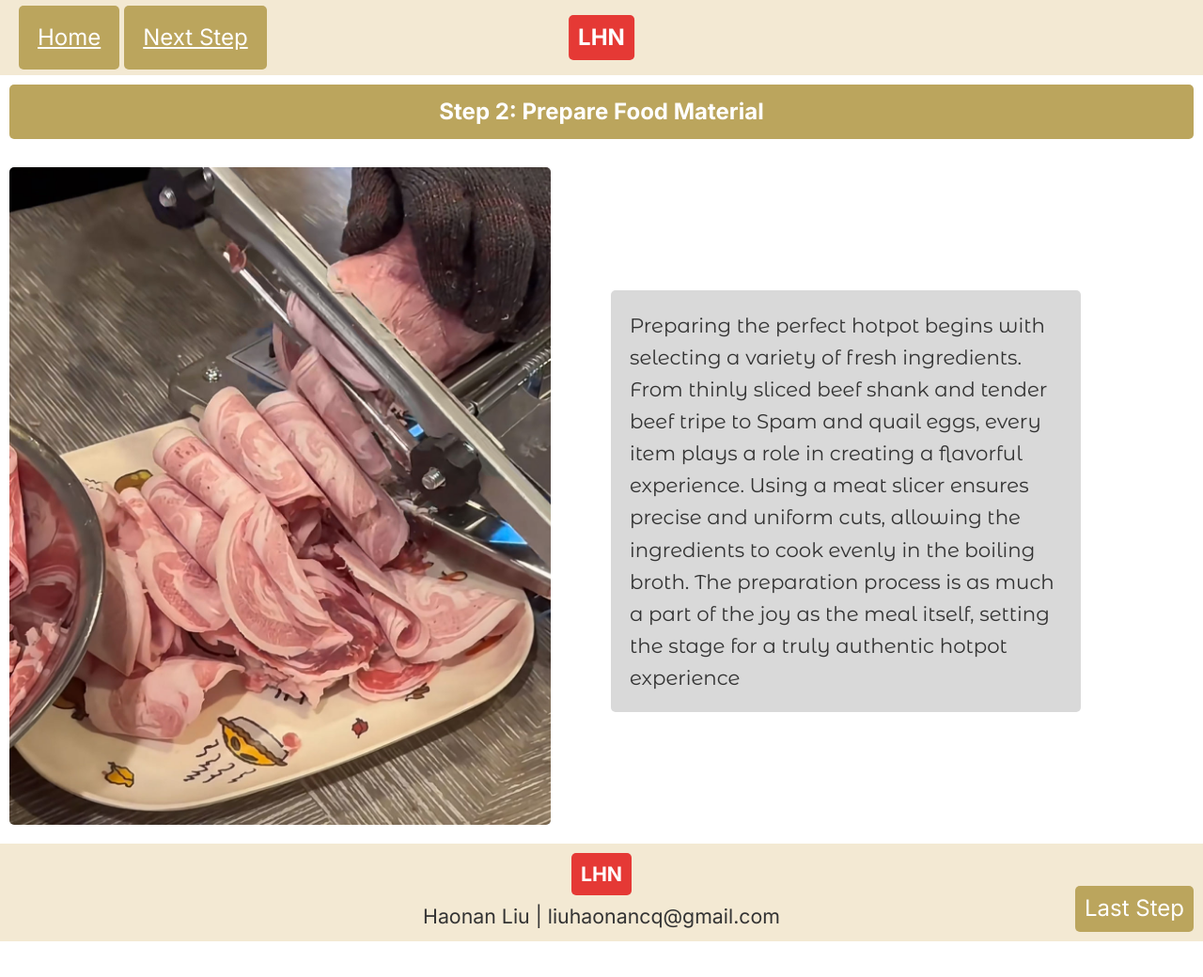
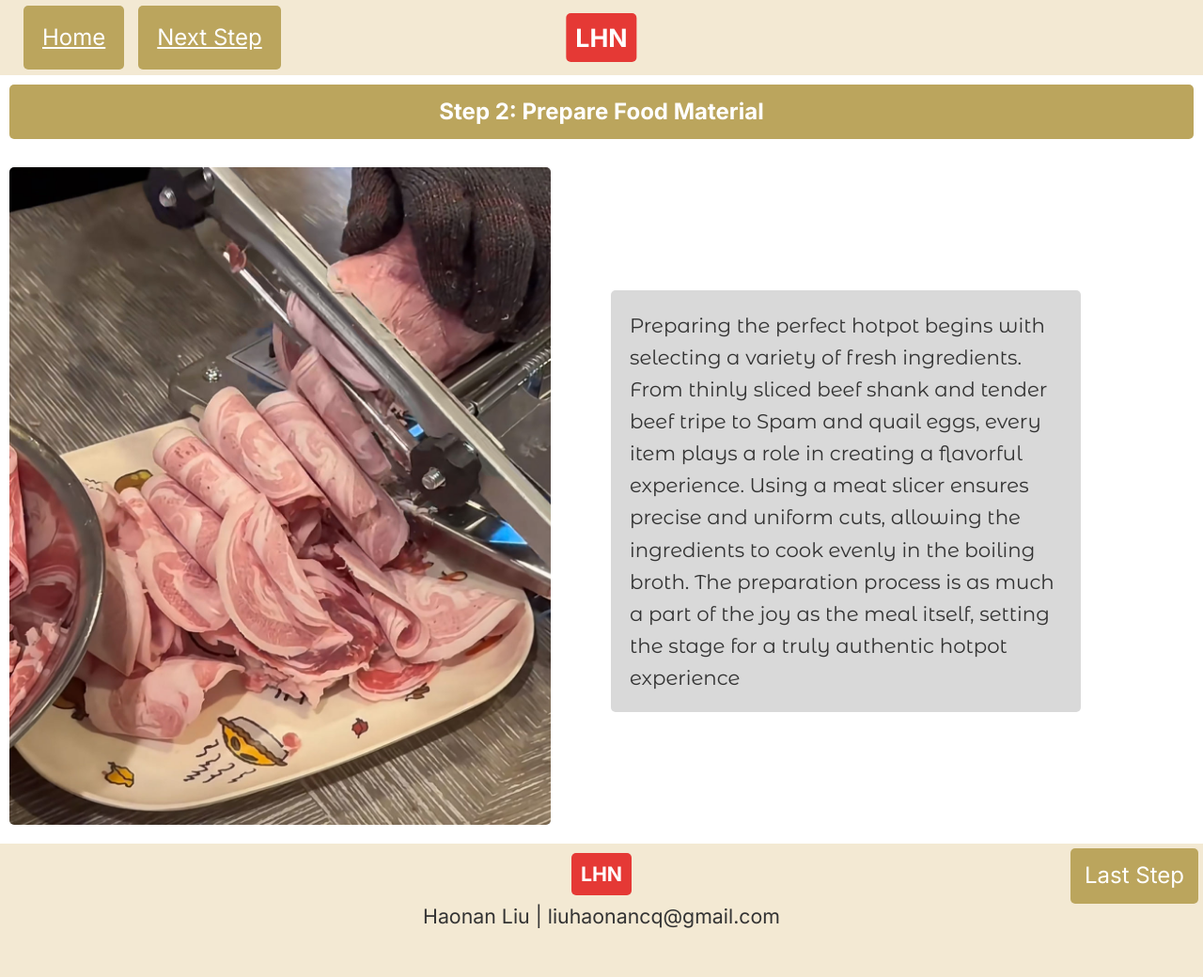
Before and after one commit to hliu123789/hliu123789, a plain HTML site: page step2.html in a window 1280 px wide. Shown: the whole page at 94% size. Before the commit the page ends 1002 px from the top, so only its background shows below. Drawn offline with Linux system fonts and the light colour scheme.

Commit message:
code revising

```diff
--- a/styles.css
+++ b/styles.css
@@ -14,11 +14,11 @@ body {
 header {
     background-color: #F3E9D3;
     width: 100%;
-    height: 60px;
     display: flex;
+    flex-direction: row;
+    align-items: center;
     justify-content: space-between;
-    align-items: center;
-    padding: 5px 10px;
+    padding: 10px;
     font-size: 16pt;
 }
 
@@ -44,20 +44,17 @@ header .logo:hover {
 
 nav {
     display: flex;
+    justify-content: flex-start;
     align-items: center;
-}
-
-nav .dropdown {
-    position: relative;
 }
 
 nav a {
     color: #FFFFFF;
     background-color: #BBA55D;
-    padding: 5px 10px;
+    padding: 8px 10px;
     border-radius: 5px;
-    font-size: 16pt;
-    margin-right: 5px;
+    font-size: 14pt;
+    margin: 5px;
     transition: background-color 0.3s ease, transform 0.2s ease;
 }
 
@@ -76,7 +73,7 @@ nav a:hover {
     padding: 5px 10px;
     border: none;
     cursor: pointer;
-    font-size: 16pt;
+    font-size: 14pt;
     border-radius: 5px;
     transition: background-color 0.3s ease, transform 0.2s ease;
 }
@@ -84,6 +81,10 @@ nav a:hover {
 .dropbtn:hover, .dropbtn:focus {
     background-color: #A8974D;
     transform: scale(1.05);
+}
+
+.dropdown {
+    position: relative;
 }
 
 .dropdown-content {
@@ -96,7 +97,7 @@ nav a:hover {
     min-width: 150px;
     z-index: 1;
     border-radius: 5px;
-    font-size: 16pt;
+    font-size: 14pt;
 }
 
 .dropdown-content a {
@@ -177,15 +178,17 @@ footer p {
     font-family: 'Inter', sans-serif;
     font-size: 16pt;
     color: #333;
+    margin-bottom: 40px;
 }
 
 footer .last-step {
     position: absolute;
-    bottom: 10px;
-    right: 10px;
+    bottom: 80px;
+    right: 5px;
+    margin-bottom: auto;
     background-color: #BBA55D;
     color: #FFFFFF;
-    padding: 5px 10px;
+    padding: 10px 15px;
     border-radius: 5px;
     text-decoration: none;
     font-size: 16pt;
@@ -199,14 +202,26 @@ footer .last-step:hover {
 
 @media (min-width: 768px) {
     header {
+        flex-direction: row;
+        justify-content: space-between;
+        align-items: center;
         height: 80px;
         padding: 10px 20px;
         font-size: 18pt;
     }
 
+    header .logo {
+        margin-bottom: 0;
+        font-size: 20pt;
+        position: absolute;
+        left: 50%;
+        transform: translateX(-50%);
+    }
+
     nav a {
         font-size: 18pt;
         padding: 15px 20px;
+        margin-right: 10px;
     }
 
     .dropbtn {
```
Also changed, not shown: 1 other file.
